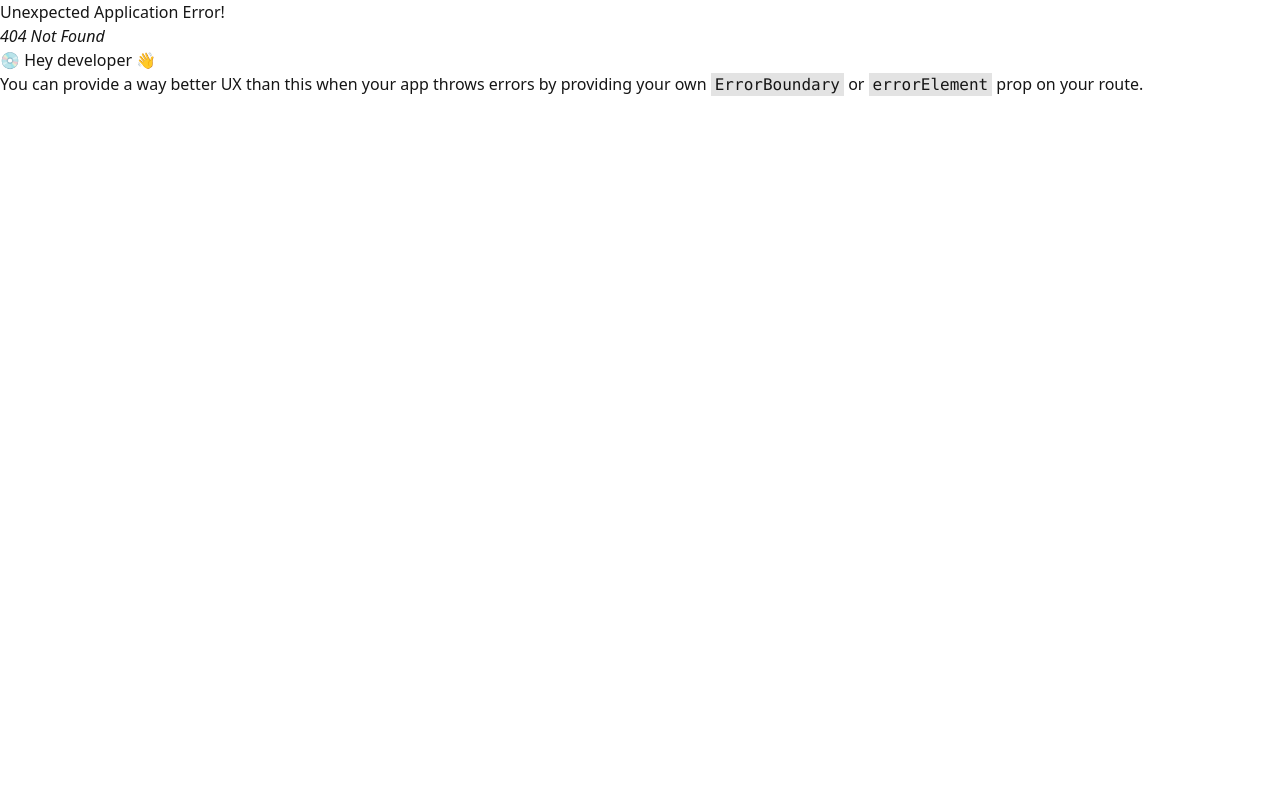
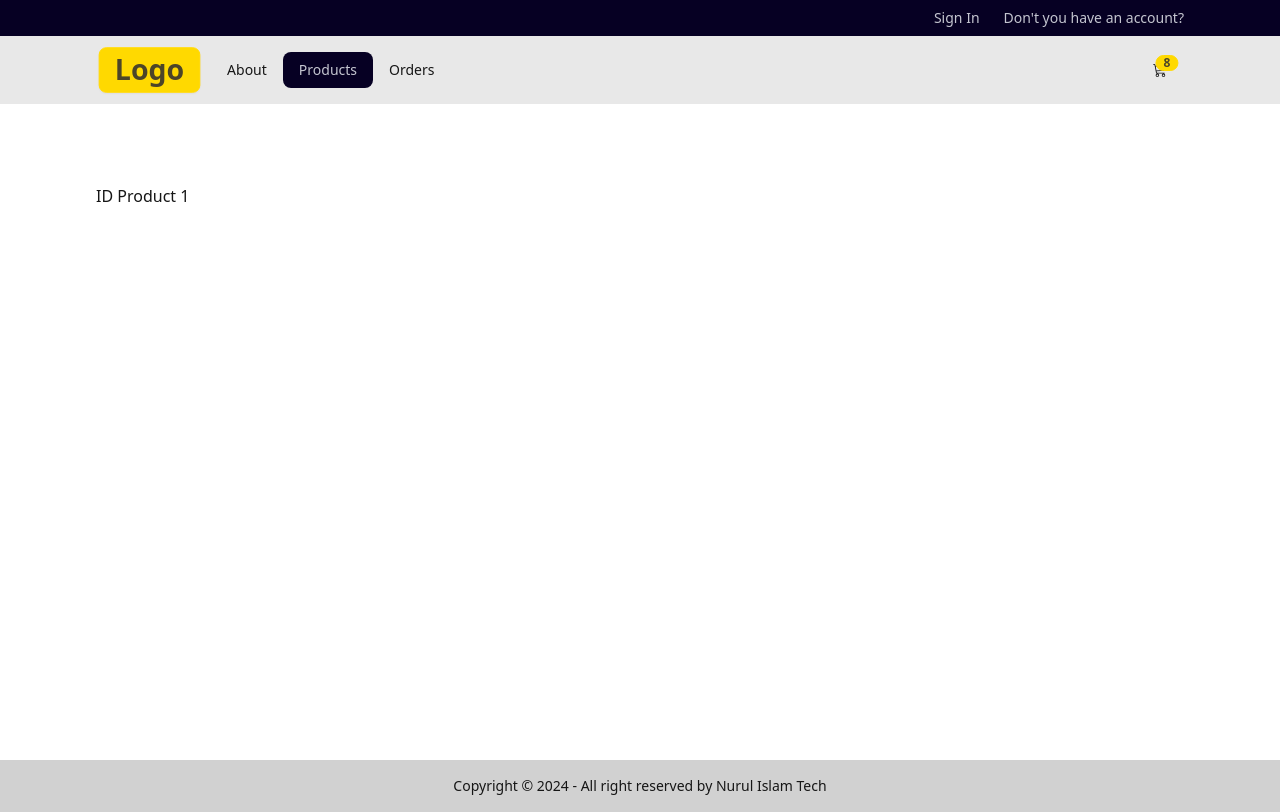
Before and after one commit to rifrifai/mern-ecommerce, a React (Vite) app in the folder client/: page /products/1 in a window 1280 px wide. Before the commit this address had no page. Built offline with nearby package versions, Linux system fonts and the light colour scheme.

Commit message:
detail product

```diff
--- a/client/src/App.jsx
+++ b/client/src/App.jsx
@@ -10,6 +10,7 @@ import ProductView from "./page/ProductView";
 import LoginView from "./page/auth/LoginView";
 import RegisterView from "./page/auth/RegisterView";
 import PublicLayout from "./layouts/PublicLayout";
+import DetailProduct from "./page/DetailProduct";
 
 const router = createBrowserRouter([
   {
@@ -23,6 +24,10 @@ const router = createBrowserRouter([
       {
         path: "products",
         element: <ProductView />,
+      },
+      {
+        path: "products/:id",
+        element: <DetailProduct />,
       },
       {
         path: "about",
--- a/client/src/components/CartProduct.jsx
+++ b/client/src/components/CartProduct.jsx
@@ -5,6 +5,7 @@ export default function CartProduct({ i }) {
     const rupiah = new Intl.NumberFormat("id-ID", {
       style: "currency",
       currency: "IDR",
+      maximumFractionDigits: 0,
     }).format(price);
     return rupiah;
   };
--- /dev/null
+++ b/client/src/page/DetailProduct.jsx
@@ -0,0 +1,11 @@
+import { useParams } from "react-router-dom";
+
+export default function DetailProduct() {
+  const { id } = useParams();
+
+  return (
+    <>
+      <h1>ID Product {id}</h1>
+    </>
+  );
+}
```
